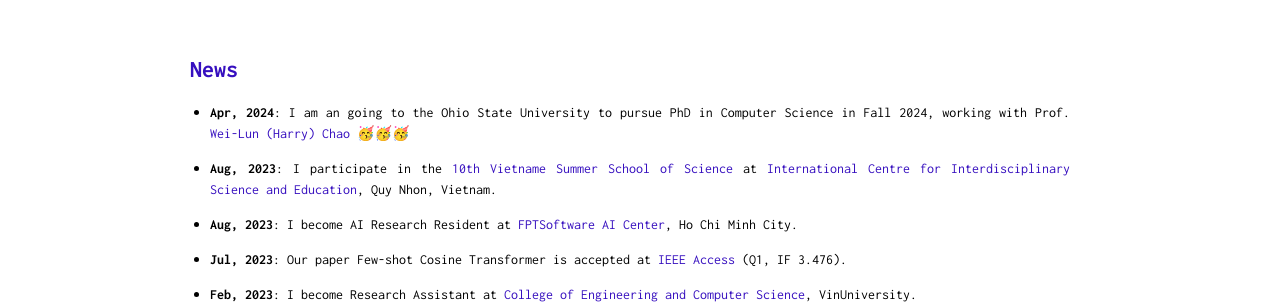
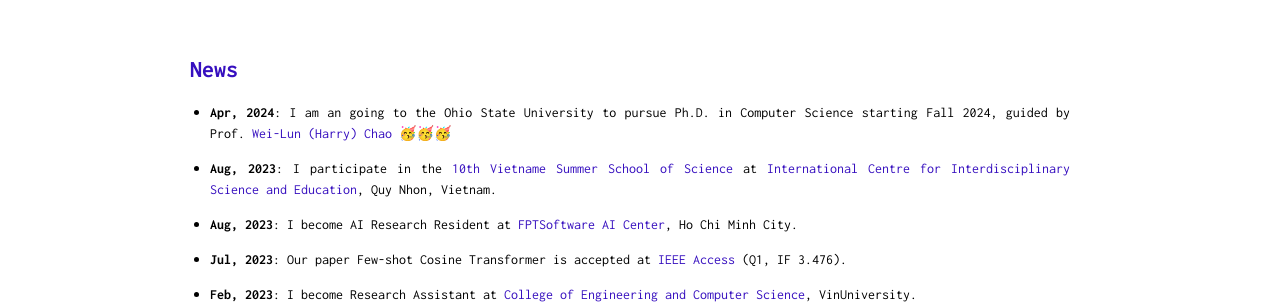
Before and after one commit to quanghuy0497/quanghuy0497.github.io, a Jekyll site: the page built from index.md, in a window 1280 px wide. Shown: the part 1411-1715 px from the top of the page. Built offline with Jekyll 4.4.1, drawn with Linux system fonts in a browser that asks for light colours; nearby versions of some CDN libraries.

Commit message:
Update bio

```diff
--- a/page/about.md
+++ b/page/about.md
@@ -61,7 +61,7 @@ We explore **Few-shot Image Classification** by proposing *a new cross-attention
 
 ## News
 
-- **Apr, 2024**: I am an going to the Ohio State University to pursue PhD in Computer Science in Fall 2024, working with Prof. [Wei-Lun (Harry) Chao](https://sites.google.com/view/wei-lun-harry-chao/home) 🥳🥳🥳
+- **Apr, 2024**: I am an going to the Ohio State University to pursue Ph.D. in Computer Science starting Fall 2024, guided by Prof. [Wei-Lun (Harry) Chao](https://sites.google.com/view/wei-lun-harry-chao/home) 🥳🥳🥳
 
 - **Aug, 2023**: I participate in the [10th Vietname Summer School of Science](https://www.truonghekhoahoc.com/10years/) at [International Centre for Interdisciplinary Science and Education](https://www.icisequynhon.com/), Quy Nhon, Vietnam.
 
```
